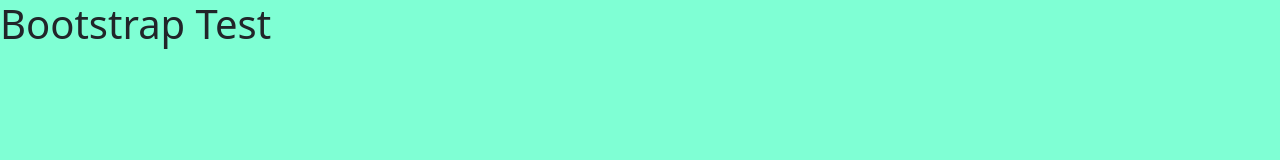
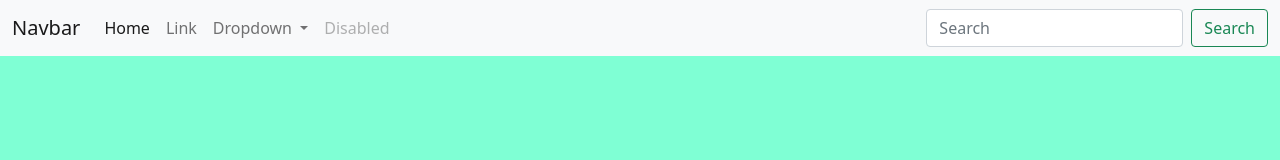
Before and after one commit to JackErnest97/bootstrap-boilerplate, a plain HTML site: page index.html in a window 1280 px wide. Drawn offline with nearby package versions, Linux system fonts and the light colour scheme.

Commit message:
added js

```diff
--- a/index.html
+++ b/index.html
@@ -7,9 +7,46 @@
     <title>Day 3</title>
      <!-- Bootstrap CSS -->
      <link href="https://cdn.jsdelivr.net/npm/bootstrap@5.1.3/dist/css/bootstrap.min.css" rel="stylesheet" integrity="sha384-1BmE4kWBq78iYhFldvKuhfTAU6auU8tT94WrHftjDbrCEXSU1oBoqyl2QvZ6jIW3" crossorigin="anonymous">
+     <script src="https://cdn.jsdelivr.net/npm/bootstrap@5.1.3/dist/js/bootstrap.bundle.min.js" integrity="sha384-ka7Sk0Gln4gmtz2MlQnikT1wXgYsOg+OMhuP+IlRH9sENBO0LRn5q+8nbTov4+1p" crossorigin="anonymous"></script>
      <link rel="stylesheet" href="/css/styles.css">
+
 </head>
+
 <body>
-    <h1>Bootstrap Test</h1>
+    <nav class="navbar navbar-expand-lg navbar-light bg-light">
+        <div class="container-fluid">
+          <a class="navbar-brand" href="#">Navbar</a>
+          <button class="navbar-toggler" type="button" data-bs-toggle="collapse" data-bs-target="#navbarSupportedContent" aria-controls="navbarSupportedContent" aria-expanded="false" aria-label="Toggle navigation">
+            <span class="navbar-toggler-icon"></span>
+          </button>
+          <div class="collapse navbar-collapse" id="navbarSupportedContent">
+            <ul class="navbar-nav me-auto mb-2 mb-lg-0">
+              <li class="nav-item">
+                <a class="nav-link active" aria-current="page" href="#">Home</a>
+              </li>
+              <li class="nav-item">
+                <a class="nav-link" href="#">Link</a>
+              </li>
+              <li class="nav-item dropdown">
+                <a class="nav-link dropdown-toggle" href="#" id="navbarDropdown" role="button" data-bs-toggle="dropdown" aria-expanded="false">
+                  Dropdown
+                </a>
+                <ul class="dropdown-menu" aria-labelledby="navbarDropdown">
+                  <li><a class="dropdown-item" href="#">Action</a></li>
+                  <li><a class="dropdown-item" href="#">Another action</a></li>
+                  <li><hr class="dropdown-divider"></li>
+                  <li><a class="dropdown-item" href="#">Something else here</a></li>
+                </ul>
+              </li>
+              <li class="nav-item">
+                <a class="nav-link disabled">Disabled</a>
+              </li>
+            </ul>
+            <form class="d-flex">
+              <input class="form-control me-2" type="search" placeholder="Search" aria-label="Search">
+              <button class="btn btn-outline-success" type="submit">Search</button>
+            </form>
+          </div>
+        </div>
+      </nav>
 </body>
-</html>
```
